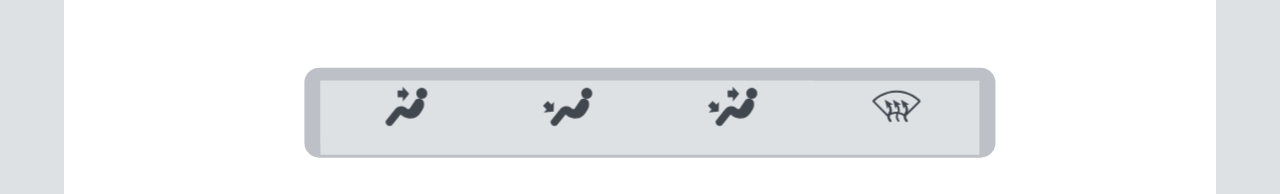
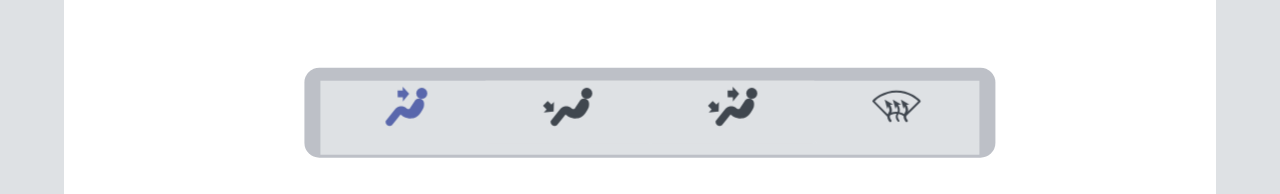
Before and after one commit to relectric-car-team/user-interface, a React (Create React App) app: page / in a window 1280 px wide. Both pictures are taken after a click on the element 1234 px from the left and 758 px from the top of the page. Shown: the part 141-335 px from the top of the page. Built offline with nearby package versions, Linux system fonts and the light colour scheme.

Commit message:
feat: Fan direction redux maintains fan direction unless app is reloaded
- The fan direction selected on the climate page is now saved, even when the climate page is closed and will remain in the last state it was set to until the app is reloaded.

```diff
--- a/src/app/reducersindex.tsx
+++ b/src/app/reducersindex.tsx
@@ -1,10 +1,9 @@
 import { combineReducers } from 'redux';
 import routerReducer from '../features/Routing/RouterStore';
-import climateReducer from '../features/Climate/ClimateStore';
+import climateReducer, { Direction } from '../features/Climate/ClimateStore';
 import darkModeReducer from '../features/DarkMode/DarkModeStore';
 import { RootState } from './store';
 import { Pages } from '../Models/Enums';
-//import { Direction } from '../features/Climate/ClimateStore';
 
 export default combineReducers({
     routerReducer,
@@ -25,3 +24,5 @@ export const selectTempSymbol = (state: RootState): string => state.climateReduc
 export const selectIsCelsius = (state: RootState): boolean => state.climateReducer.isCelsius;
 
 export const selectDarkModeActive = (state: RootState): boolean => state.darkModeReducer.darkModeActive;
+
+export const selectFanDirection = (state: RootState): Direction => state.climateReducer.fanDirection;
--- a/src/pages/Climate.tsx
+++ b/src/pages/Climate.tsx
@@ -32,8 +32,14 @@ import '../theme/Modal.scss';
 import { useDispatch, useSelector } from 'react-redux';
 import { setPage } from '../features/Routing/RouterStore';
 import { Pages } from '../Models/Enums';
-import { selectClimateColour, selectDisplayedTemp, selectSliderValue, selectTempSymbol } from '../app/reducersindex';
-import { Direction, updateTemperature } from '../features/Climate/ClimateStore';
+import {
+    selectClimateColour,
+    selectDisplayedTemp,
+    selectFanDirection,
+    selectSliderValue,
+    selectTempSymbol,
+} from '../app/reducersindex';
+import { Direction, updateDirection, updateTemperature } from '../features/Climate/ClimateStore';
 
 const StyledToolbar = styled(IonToolbar).attrs((props: { colour: string }) => ({
     colour: props.colour,
@@ -61,12 +67,11 @@ const StyledCard = styled(IonCard).attrs((props: { colour: string }) => ({
  */
 const Climate: React.FC = () => {
     const dispatch = useDispatch();
-    const [selectedDirection, setSelectedDirection] = useState<Direction>();
-    // const [selectedIntensity, setSelectedIntensity] = useState<Intensity>();
     const selectedTemp = useSelector(selectSliderValue);
     const tempToColour = useSelector(selectClimateColour);
     const temperatureSymbol = useSelector(selectTempSymbol);
     const displayedTemp = useSelector(selectDisplayedTemp);
+    const fanDirection = useSelector(selectFanDirection);
 
     return (
         <IonPage>
@@ -103,14 +108,14 @@ const Climate: React.FC = () => {
                         Buttons on the same panel are contained within segments to only allow
                         one button to be selected at any given time.
                         */}
-                        <IonSegment value={selectedDirection} className="DirectionSegment">
+                        <IonSegment value={fanDirection} className="DirectionSegment">
                             {/*
                             (Left) button indicating airflow in the upper body direction
                             */}
                             <StyledSegmentButton
                                 value={Direction.Upper}
                                 className="SegmentButton"
-                                onClick={() => setSelectedDirection(Direction.Upper)}
+                                onClick={() => dispatch(updateDirection(Direction.Upper))}
                                 colourChecked={tempToColour}
                             >
                                 <IonIcon icon={climateUpper} className="ClimateUpperButton" />
@@ -122,10 +127,10 @@ const Climate: React.FC = () => {
                             <StyledSegmentButton
                                 value={Direction.Lower}
                                 className="SegmentButton"
-                                onClick={() => setSelectedDirection(Direction.Lower)}
+                                onClick={() => dispatch(updateDirection(Direction.Lower))}
                                 colourChecked={tempToColour}
                             >
-                                {/* {selectedDirection == Direction.Lower ? (
+                                {/* {fanDirection == Direction.Lower ? (
                                     <StyledIcon icon={climateLower} className="DirectionButton" />
                                 ) : ( */}
                                 <IonIcon icon={climateLower} className="DirectionButton" />
@@ -138,7 +143,7 @@ const Climate: React.FC = () => {
                             <StyledSegmentButton
                                 value={Direction.UpperAndLower}
                                 className="SegmentButton"
-                                onClick={() => setSelectedDirection(Direction.UpperAndLower)}
+                                onClick={() => dispatch(updateDirection(Direction.UpperAndLower))}
                                 colourChecked={tempToColour}
                             >
                                 <IonIcon icon={climateUpperAndLower} className="DirectionButton" />
@@ -150,7 +155,7 @@ const Climate: React.FC = () => {
                             <StyledSegmentButton
                                 value={Direction.Front}
                                 className="SegmentButton"
-                                onClick={() => setSelectedDirection(Direction.Front)}
+                                onClick={() => dispatch(updateDirection(Direction.Front))}
                                 colourChecked={tempToColour}
                             >
                                 <IonIcon icon={climateFront} className="DirectionButton" />
```
Also changed, not shown: src/features/Climate/ClimateStore.tsx (+0 -11 lines).
